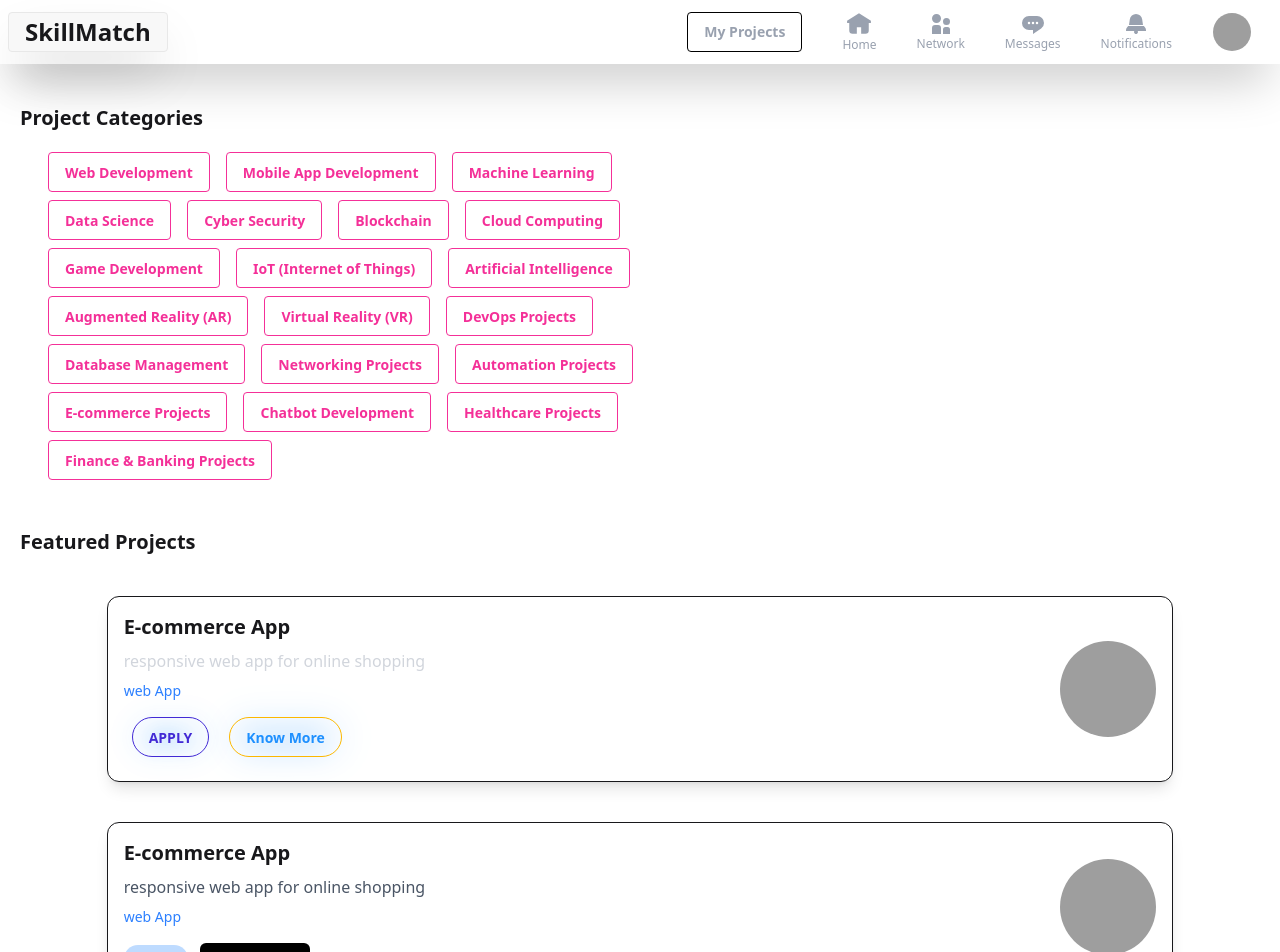
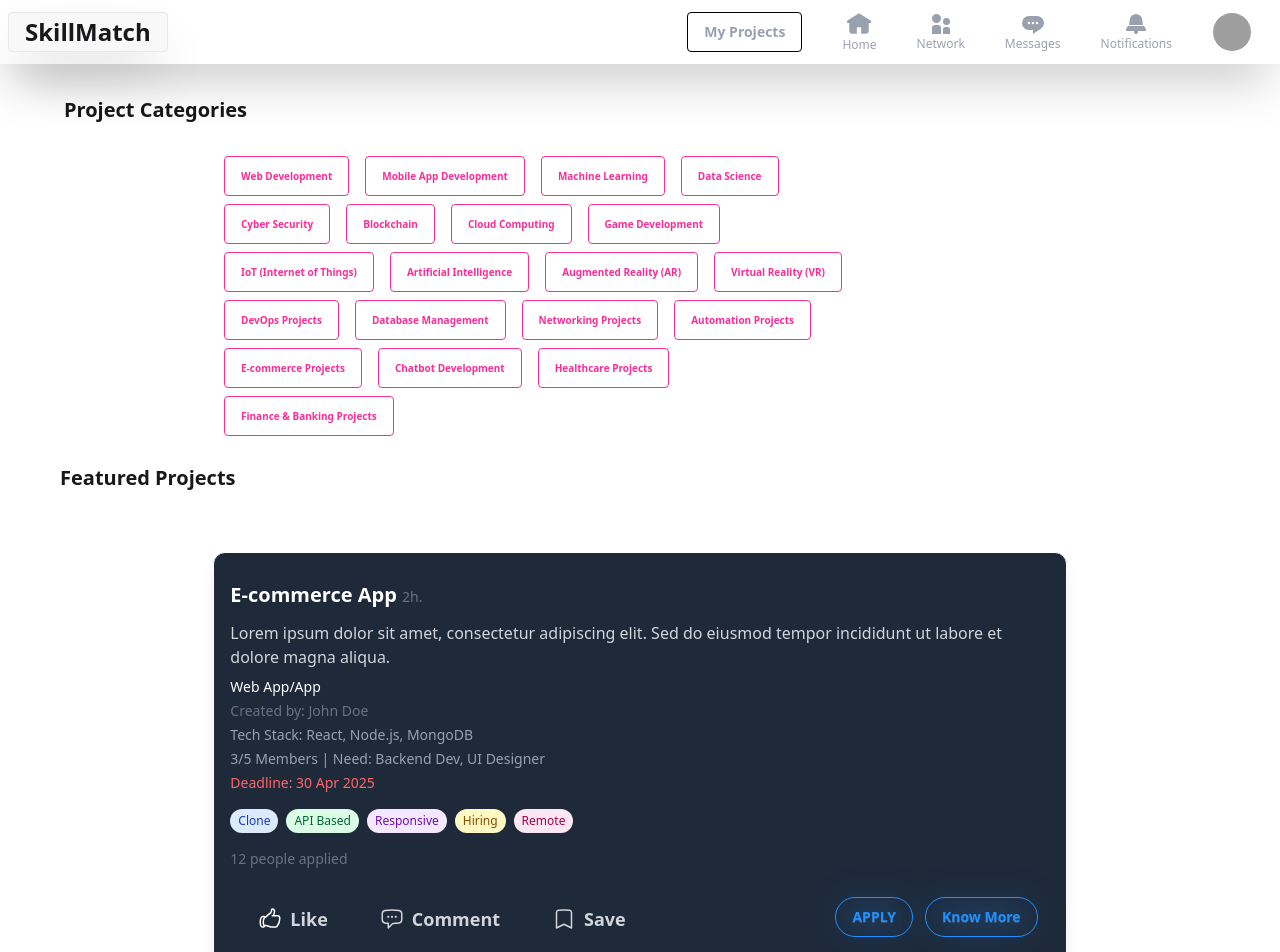
Before and after one commit to Swapnasruthi/skill-match, a React (Vite) app in the folder front-end/: page /home in a window 1280 px wide. Shown: the top 952 px of the page. Built offline with nearby package versions, Linux system fonts and the light colour scheme; grey boxes are pictures that could not be loaded.

Commit message:
done project card

```diff
--- a/front-end/src/components/Feed.jsx
+++ b/front-end/src/components/Feed.jsx
@@ -28,16 +28,16 @@ const Feed = () => {
   return (
     <div>
         <div>
-          <p className="mx-5 mt-10 mb-5 font-bold text-xl">Project Categories</p>
+          <p className="mx-16 my-8 font-bold text-xl">Project Categories</p>
 
-          <div className="w-6/12 mx-10">
+          <div className="w-6/12 mx-54 my-5 flex flex-wrap justify-start">
               {projectCategories.map((category, index) => (
-                <button key={index} className="btn btn-outline btn-secondary mx-2 mb-2 ">{category}</button>
+                <button key={index} className="btn btn-outline btn-secondary mx-2 mb-2 text-[10px]">{category}</button>
               ))}
           </div>
 
           <div>
-              <p className="font-bold text-xl mx-5 my-10">Featured Projects</p>
+              <p className="font-bold text-xl mx-15 my-5">Featured Projects</p>
               <div>
                   <ProjectCard />
               </div>
--- a/front-end/src/inner-components/ProjectCard.jsx
+++ b/front-end/src/inner-components/ProjectCard.jsx
@@ -3,45 +3,120 @@ import React from 'react'
 const ProjectCard = () => {
   return (
     <div className='flex flex-col justify-center items-center'>
-        <div className="border rounded-xl p-4 flex justify-between items-center shadow-lg w-10/12">
-        <div>
-            <h2 className="text-xl font-bold mb-2">E-commerce App</h2>
-            <p className="text-gray-300 mb-2">responsive web app for online shopping</p>
-            <p className="text-sm text-blue-500 mb-4">web App</p>
 
-            <div className="flex items-center gap-3">
-            {/* <span className="bg-blue-200 px-3 py-1 rounded-full text-sm">APPLY</span> */}
-            <button className='btn btn-outline btn-primary ml-2 mb-2 rounded-full drop-shadow-[0_0_10px_rgb(30,144,255,0.8)]'>APPLY</button>
-            <button className='btn btn-outline btn-warning mx-2 mb-2 rounded-full text-[rgb(30,144,255)] drop-shadow-[0_0_15px_rgb(30,144,255)]'>Know More</button>
+        <div className="border rounded-xl p-4 flex justify-between items-center shadow-lg w-8/12 my-10 bg-gray-800 text-white hover:shadow-2xl transition duration-300 relative">
+            <div>
+                <h2 className="my-3">
+                <span className="text-xl font-bold mb-2">E-commerce App </span>
+                <span className="text-sm text-gray-500 mb-1">2h.</span>
+                </h2>
 
 
+                <p className="text-gray-300 mb-2">
+                Lorem ipsum dolor sit amet, consectetur adipiscing elit. Sed do eiusmod
+                tempor incididunt ut labore et dolore magna aliqua.
+                </p>
+
+                {/* Project Info */}
+                <p className="text-sm mb-1">Web App/App</p>
+                <p className="text-sm text-gray-500 mb-1">Created by: John Doe</p>
+
+                {/* Difficulty Level */}
+                {/* <span className="inline-block bg-indigo-100 text-indigo-800 text-xs font-medium px-2 py-1 rounded-full mb-2">
+                Intermediate Level
+                </span> */}
+
+                <p className="text-sm text-gray-400 mb-1">Tech Stack: React, Node.js, MongoDB</p>
+                <p className="text-sm text-gray-400 mb-1">3/5 Members | Need: Backend Dev, UI Designer</p>
+                <p className="text-sm text-red-400 mb-1">Deadline: 30 Apr 2025</p>
+
+                {/* Tags */}
+                <div className="flex flex-wrap gap-2 my-4">
+                <span className="bg-blue-100 text-blue-800 text-xs font-medium px-2 py-1 rounded-full">Clone</span>
+                <span className="bg-green-100 text-green-800 text-xs font-medium px-2 py-1 rounded-full">API Based</span>
+                <span className="bg-purple-100 text-purple-800 text-xs font-medium px-2 py-1 rounded-full">Responsive</span>
+                <span className="bg-yellow-100 text-yellow-800 text-xs font-medium px-2 py-1 rounded-full">Hiring</span>
+                <span className="bg-pink-100 text-pink-800 text-xs font-medium px-2 py-1 rounded-full">Remote</span>
+                </div>
+
+                {/* Application Stats */}
+                <p className="text-sm text-gray-500 mb-4">12 people applied</p>
+
+                {/* Post Actions */}
+                <div className="w-full flex gap-6 text-gray-300 text-sm justify-between p-3 rounded-lg">
+                    <div className="flex gap-5 flex-row justify-between ">
+                        {/* Like */}
+                        <div className='flex gap-4 hover:bg-black transition duration-200 rounded-lg p-2 px-4'>
+                            <button className="flex flex-row items-center gap-2 ">
+                                <svg xmlns="http://www.w3.org/2000/svg" fill="none" viewBox="0 0 24 24" strokeWidth={1.5} stroke="currentColor" className="size-6 text-white">
+                                <path strokeLinecap="round" strokeLinejoin="round" d="M6.633 10.25c.806 0 1.533-.446 2.031-1.08a9.041 9.041 0 0 1 2.861-2.4c.723-.384 1.35-.956 1.653-1.715a4.498 4.498 0 0 0 .322-1.672V2.75a.75.75 0 0 1 .75-.75 2.25 2.25 0 0 1 2.25 2.25c0 1.152-.26 2.243-.723 3.218-.266.558.107 1.282.725 1.282m0 0h3.126c1.026 0 1.945.694 2.054 1.715.045.422.068.85.068 1.285a11.95 11.95 0 0 1-2.649 7.521c-.388.482-.987.729-1.605.729H13.48c-.483 0-.964-.078-1.423-.23l-3.114-1.04a4.501 4.501 0 0 0-1.423-.23H5.904m10.598-9.75H14.25M5.904 18.5c.083.205.173.405.27.602.197.4-.078.898-.523.898h-.908c-.889 0-1.713-.518-1.972-1.368a12 12 0 0 1-.521-3.507c0-1.553.295-3.036.831-4.398C3.387 9.953 4.167 9.5 5 9.5h1.053c.472 0 .745.556.5.96a8.958 8.958 0 0 0-1.302 4.665c0 1.194.232 2.333.654 3.375Z" />
+                                </svg>
+                                <span className='font-semibold text-lg'>Like</span>
+                            </button>
+                        </div>
+
+                       {/* comment */}
+                        <div className='flex gap-4 hover:bg-black transition duration-200 rounded-lg p-2 px-4'>
+                            <button className="flex flex-row items-center gap-2 ">
+                                <svg xmlns="http://www.w3.org/2000/svg" fill="none" viewBox="0 0 24 24" strokeWidth={1.5} stroke="currentColor" className="size-6">
+                                <path strokeLinecap="round" strokeLinejoin="round" d="M8.625 9.75a.375.375 0 1 1-.75 0 .375.375 0 0 1 .75 0Zm0 0H8.25m4.125 0a.375.375 0 1 1-.75 0 .375.375 0 0 1 .75 0Zm0 0H12m4.125 0a.375.375 0 1 1-.75 0 .375.375 0 0 1 .75 0Zm0 0h-.375m-13.5 3.01c0 1.6 1.123 2.994 2.707 3.227 1.087.16 2.185.283 3.293.369V21l4.184-4.183a1.14 1.14 0 0 1 .778-.332 48.294 48.294 0 0 0 5.83-.498c1.585-.233 2.708-1.626 2.708-3.228V6.741c0-1.602-1.123-2.995-2.707-3.228A48.394 48.394 0 0 0 12 3c-2.392 0-4.744.175-7.043.513C3.373 3.746 2.25 5.14 2.25 6.741v6.018Z" />
+                                </svg>
+
+
+                                <span className='font-semibold text-lg'>Comment</span>
+                            </button>
+                        </div>
+
+
+                        {/* save */}
+                         <div className='flex gap-4 hover:bg-black transition duration-200 rounded-lg p-2 px-4'>
+                            <button className="flex flex-row items-center gap-2 ">
+                                <svg xmlns="http://www.w3.org/2000/svg" fill="none" viewBox="0 0 24 24" strokeWidth={1.5} stroke="currentColor" className="size-6">
+                                <path strokeLinecap="round" strokeLinejoin="round" d="M17.593 3.322c1.1.128 1.907 1.077 1.907 2.185V21L12 17.25 4.5 21V5.507c0-1.108.806-2.057 1.907-2.185a48.507 48.507 0 0 1 11.186 0Z" />
+                                </svg>
+
+                                <span className='font-semibold text-lg'>Save</span>
+                            </button>
+                        </div>
+                    </div>
+
+
+                     {/* Buttons */}
+                    <div className='flex gap-3'>
+                        <button className="btn btn-outline text-[rgb(30,144,255)] rounded-full drop-shadow-[0_0_15px_rgb(30,144,255)]">
+                        APPLY
+                        </button>
+                         <button className="btn btn-outline text-[rgb(30,144,255)] rounded-full drop-shadow-[0_0_15px_rgb(30,144,255)]">
+                        Know More
+                        </button>
+                    </div>
+
+                </div>
             </div>
-        </div>
 
-        <div>
-            <img src="https://img.freepik.com/premium-vector/default-avatar-profile-icon-social-media-user-image-gray-avatar-icon-blank-profile-silhouette-vector-illustration_561158-3383.jpg?semt=ais_hybrid&w=740" alt={name} className="w-24 h-24 rounded-full object-cover" />
-        </div>
+            {/* <div className="flex flex-col items-center"> */}
+                {/* Profile image */}
+                {/* <img
+                src="https://img.freepik.com/premium-vector/default-avatar-profile-icon-social-media-user-image-gray-avatar-icon-blank-profile-silhouette-vector-illustration_561158-3383.jpg?semt=ais_hybrid&w=740"
+                alt="John Doe"
+                className="w-20 h-20 rounded-full object-cover mb-2"
+                /> */}
+
+
+
+                {/* <div className="flex gap-3 mt-2 absolute bottom-[-10rem] right-36">
+                <button className="btn btn-outline text-[rgb(30,144,255)] rounded-full drop-shadow-[0_0_15px_rgb(30,144,255)]">
+                    APPLY
+                </button>
+                <button className="btn btn-outline text-[rgb(30,144,255)] rounded-full drop-shadow-[0_0_15px_rgb(30,144,255)]">
+                    Know More
+                </button>
+                </div> */}
+            {/* </div> */}
         </div>
 
 
-        <div className="border rounded-xl p-4 flex justify-between items-center shadow-lg w-10/12 my-10">
-        <div>
-            <h2 className="text-xl font-bold mb-2">E-commerce App</h2>
-            <p className="text-gray-600 mb-2">responsive web app for online shopping</p>
-            <p className="text-sm text-blue-500 mb-4">web App</p>
 
-            <div className="flex items-center gap-3">
-            <span className="bg-blue-200 px-3 py-1 rounded-full text-sm">APPLY</span>
-            <button className="bg-black text-white px-3 py-1 rounded-md hover:bg-gray-800">
-                Know More
-            </button>
-            </div>
-        </div>
-
-        <div>
-            <img src="https://img.freepik.com/premium-vector/default-avatar-profile-icon-social-media-user-image-gray-avatar-icon-blank-profile-silhouette-vector-illustration_561158-3383.jpg?semt=ais_hybrid&w=740" alt={name} className="w-24 h-24 rounded-full object-cover" />
-        </div>
-        </div>
     </div>
   )
 }
```
